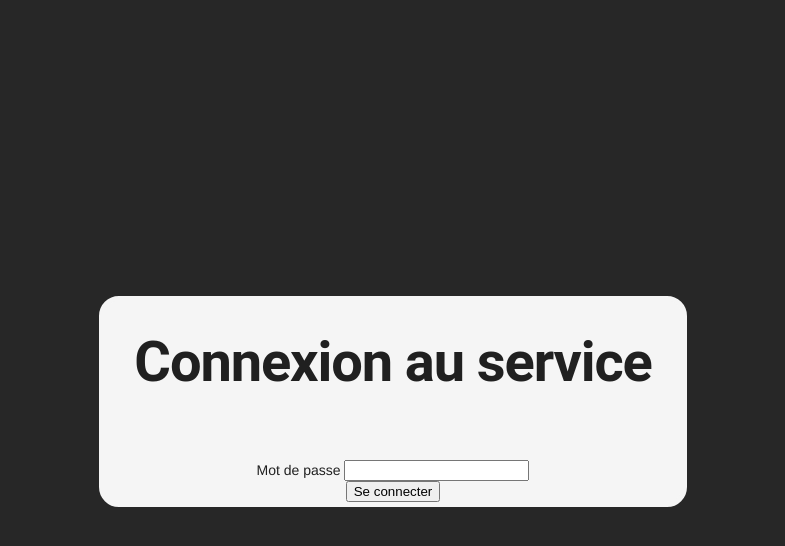
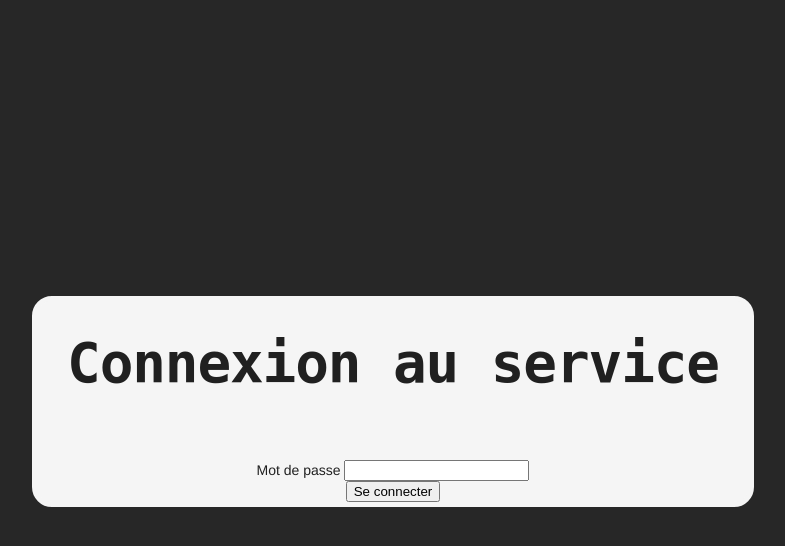
Before and after one commit to Glowstoner/camera_nsi, a PHP site: page /login.html in a window 1280 px wide. Shown: the top 546 px of the page, without its empty margins (247-1032 px from the left). Run offline with PHP 8.4, Linux system fonts and the light colour scheme.

Commit message:
move to script

```diff
--- a/web/login.css
+++ b/web/login.css
@@ -1,6 +1,7 @@
 #title {
     font-weight: bold;
     margin-bottom: 60px;
+    font-family: monospace;
 }
 
 #main {
```
Also changed, not shown: 2 other files.
